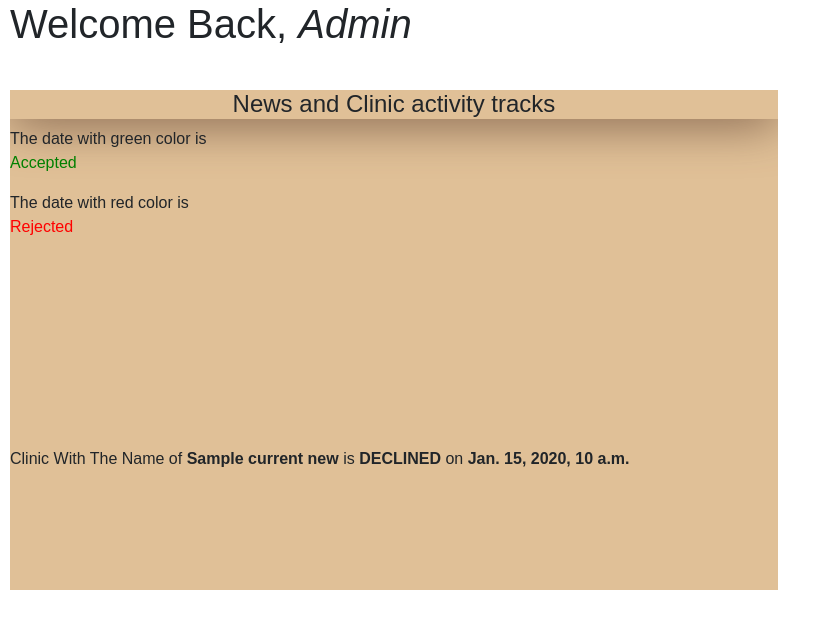
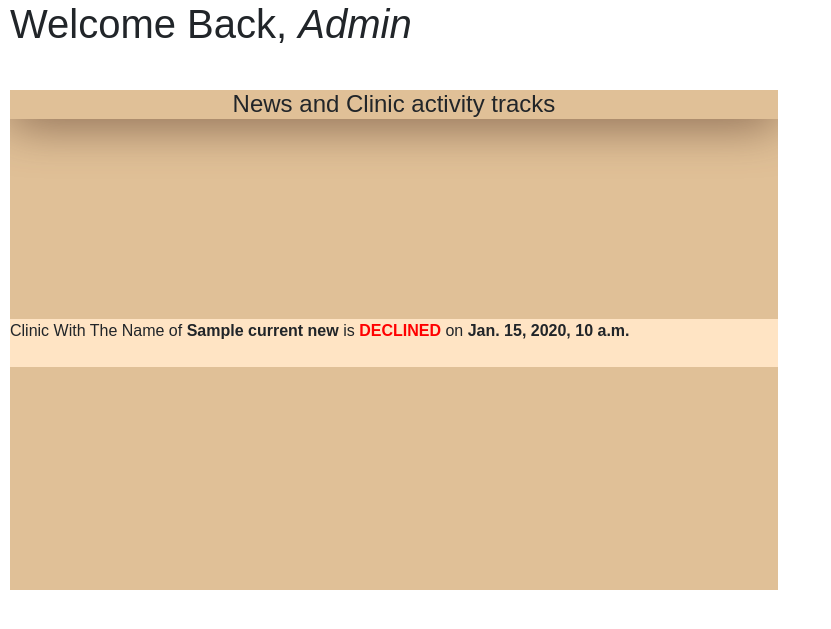
Before and after one commit to Clinic-Directory-2021/web_based_clinic_directory_admin, a Django app: template main_app/templates/homepage.html in a window 1280 px wide. Shown: the part 70-699 px from the top of the page, without its empty margins (0-831 px from the left). Run offline with Django 3.2, Linux system fonts and the light colour scheme; the template is opened without the code that fills it: most values are stand-ins (such as "Sample title", 1, 10 or a date in 2020); some libraries are stand-ins or nearby versions.

Commit message:
SOme Design changes

```diff
--- a/main_app/templates/homepage.html
+++ b/main_app/templates/homepage.html
@@ -4,8 +4,6 @@
 <br>
 <div class="news">
 <h4>News and Clinic activity tracks</h4>
-The date with green color is <p style="color: green;">Accepted</p>
-The date with red color is<p style="color: red;">Rejected</p>
 <br>
 <br>
 <br>
@@ -16,16 +14,18 @@ The date with red color is<p style="color: red;">Rejected</p>
 <br>
 {% if news %}
     {% for current_news in news %}
+    <div style="background-color: bisque; margin-bottom: 10px;">
+        {% if current_news.date_rejected %}
 
-        {% if current_news.date_rejected %}
          <!-- date when clinic is rejected -->
-         Clinic With The Name of <strong>{{current_news.clinic_name}}</strong> is <strong>DECLINED</strong> on <strong>{{current_news.date_rejected}}</strong> <br>
+         Clinic With The Name of <strong>{{current_news.clinic_name}}</strong> is <strong style="color:red">DECLINED</strong> on <strong>{{current_news.date_rejected}}</strong> <br>
          <br>
         {% else %}
         <!-- date when clinic is accepted -->
-        Clinic With The Name of <strong>{{current_news.clinic_name}}</strong> is <strong>ACCEPTED</strong> on <strong>{{current_news.date_accepted}}</strong> <br>
+        Clinic With The Name of <strong>{{current_news.clinic_name}}</strong> is <strong style="color:green"">ACCEPTED</strong> on <strong>{{current_news.date_accepted}}</strong> <br>
         <br>
          {% endif %}
+        </div>
     {% endfor %}
 {% else %}
     <h6 align='center'><em>No Activity occurs this time </em> </h5>
```
Also changed, not shown: db.sqlite3.
